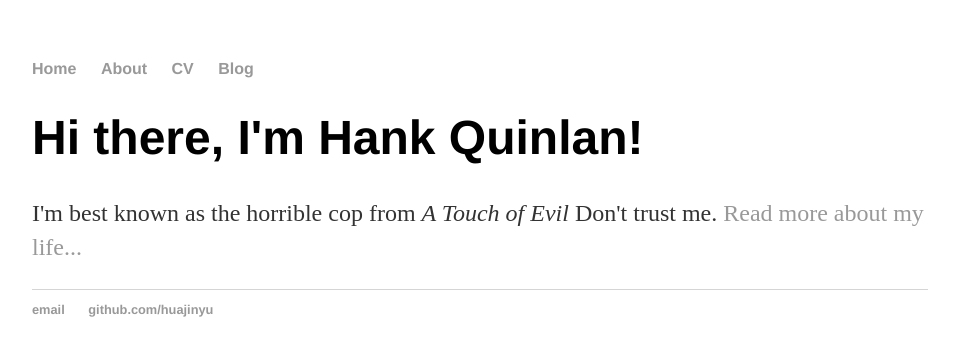
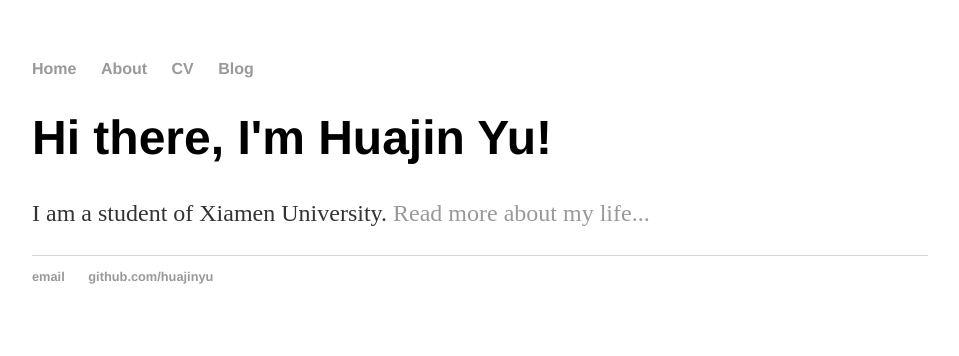
Before and after one commit to HuajinYu/Huajin.github.io, a Jekyll site: the page built from index.html, in a window 1280 px wide. Shown: the top 356 px of the page, without its empty margins (160-1119 px from the left). Built offline with Jekyll 4.4.1, drawn with Linux system fonts in a browser that asks for light colours.

Commit message:
Update index.html

```diff
--- a/index.html
+++ b/index.html
@@ -1,8 +1,8 @@
 ---
 layout: default
-title: Hank Quinlan, Horrible Cop
+title: Huajin Yu's web
 ---
 <div class="blurb">
-	<h1>Hi there, I'm Hank Quinlan!</h1>
-	<p>I'm best known as the horrible cop from <em>A Touch of Evil</em> Don't trust me. <a href="/about">Read more about my life...</a></p>
+	<h1>Hi there, I'm Huajin Yu!</h1>
+	<p>I am a student of Xiamen University. <a href="/about">Read more about my life...</a></p>
 </div><!-- /.blurb -->
```
